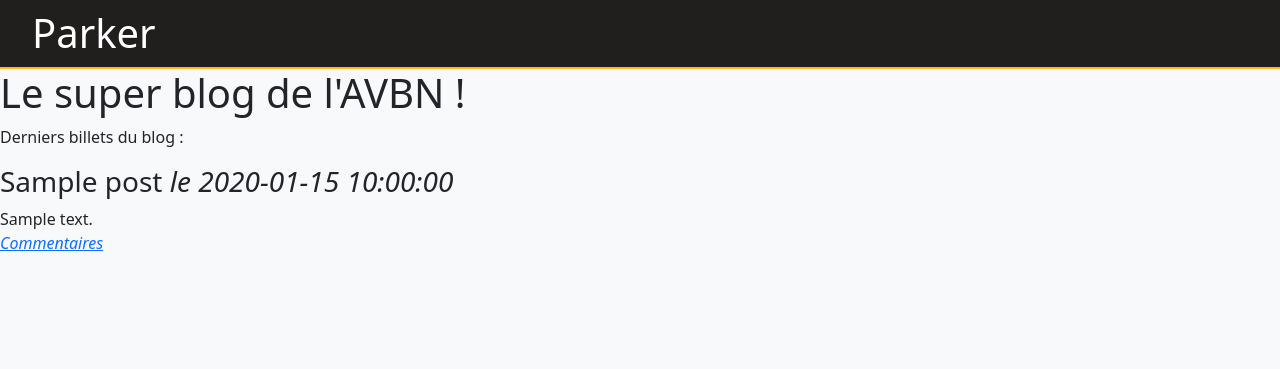
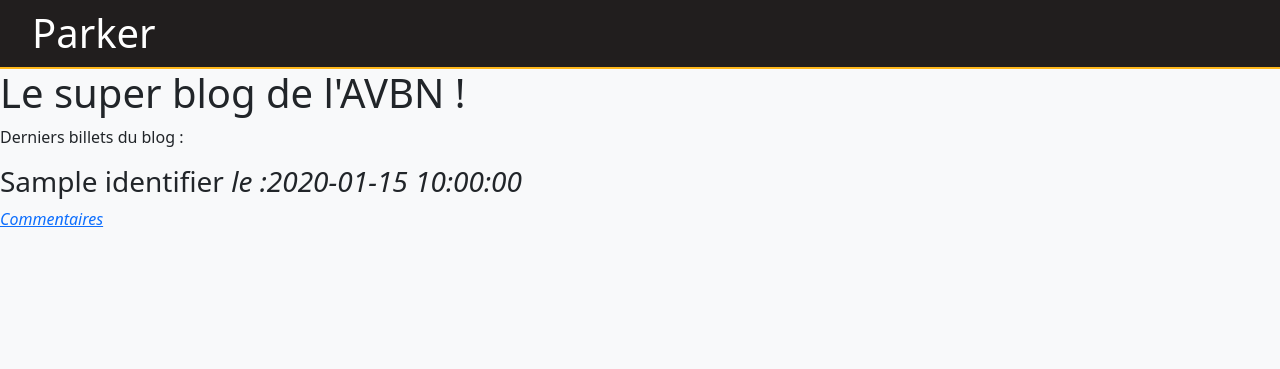
Before and after one commit to Mozinor95320/tracaMVC, a PHP site: template templates/homepage.php in a window 1280 px wide. Shown: the part 21-390 px from the top of the page. Run offline with PHP 8.4, Linux system fonts and the light colour scheme; the template is opened without the code that fills it: most values are stand-ins (such as "Sample title", 1, 10 or a date in 2020).

Commit message:
Update homepage.php

```diff
--- a/templates/homepage.php
+++ b/templates/homepage.php
@@ -5,18 +5,14 @@
 <p>Derniers billets du blog :</p>
 
 <?php
-foreach ($posts as $post) {
+foreach ($tracabilitySheets as $tracabilitySheet) {
 ?>
     <div class="news">
         <h3>
-            <?= htmlspecialchars($post->title); ?>
-            <em>le <?= $post->frenchCreationDate; ?></em>
+            <?= htmlspecialchars($tracabilitySheet->identifier); ?>
+            <em>le :<?= $tracabilitySheet->frenchCreationDate; ?></em>
         </h3>
-        <p>
-            <?= nl2br(htmlspecialchars($post->content)); ?>
-            <br />
-            <em><a href="index.php?action=post&id=<?= urlencode($post->identifier) ?>">Commentaires</a></em>
-        </p>
+            <em><a href="index.php?action=post&id=<?= urlencode($tracabilitySheet->identifier) ?>">Commentaires</a></em>
     </div>
 <?php
 }
```
